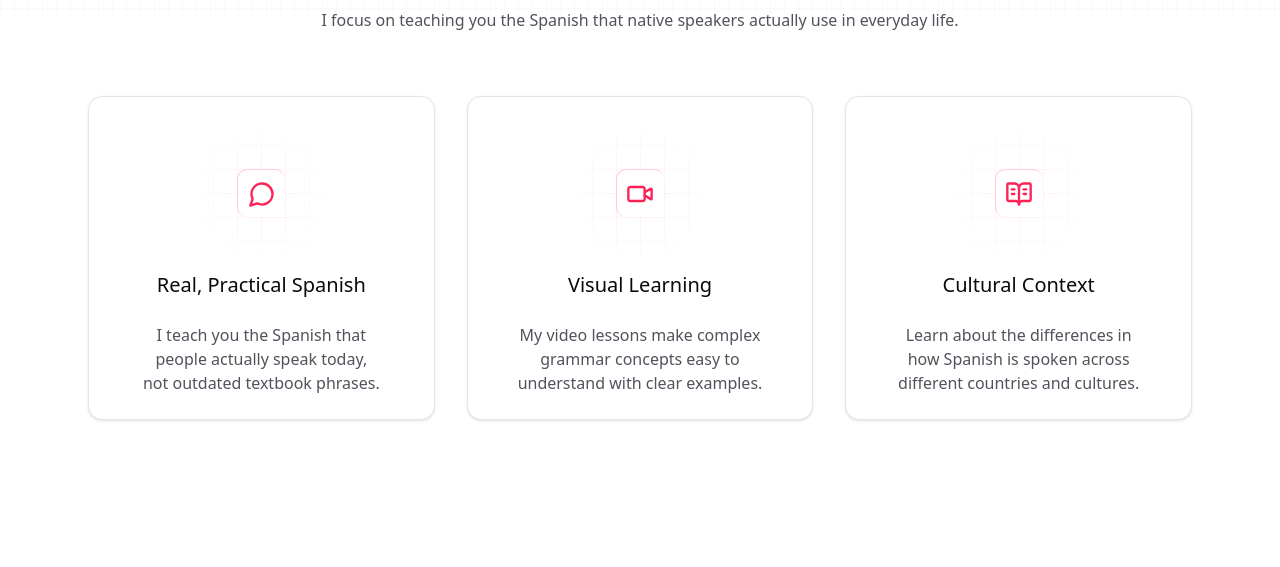
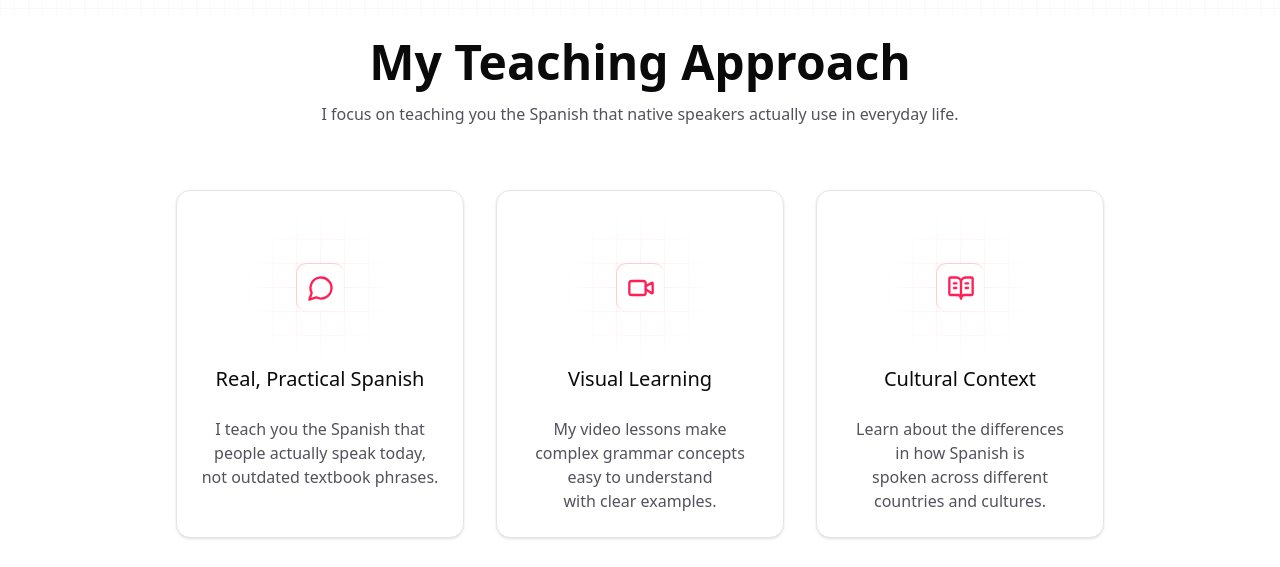
Before and after one commit to Karoll-e/ButterflySpanish-landing, a Next.js app: page / in a window 1280 px wide. Shown: the part 784-1351 px from the top of the page. Built offline with nearby package versions, Linux system fonts and the light colour scheme; no server answers.

Commit message:
Update layout and section components for improved responsiveness and styling

```diff
--- a/app/layout.tsx
+++ b/app/layout.tsx
@@ -25,7 +25,7 @@ export default function RootLayout({
     <html lang="en">
       <body
         className={cn(
-          "min-h-screen font-sans antialiased",
+          "min-h-screen font-sans antialiased px-4 md:px-16 lg:px-22",
           inter.variable,
           inter.variable
         )}
--- a/app/sections/Feautures.tsx
+++ b/app/sections/Feautures.tsx
@@ -34,7 +34,7 @@ export default function Features() {
                     <h2 className="text-balance text-3xl font-semibold lg:text-5xl">My Teaching Approach</h2>
                     <p className=" mt-4 text-zinc-600">I focus on teaching you the Spanish that native speakers actually use in everyday life.</p>
                 </div>
-                <div className="@min-4xl:max-w-full @min-4xl:grid-cols-3 mx-auto mt-8 grid max-w-sm gap-8 *:text-center md:mt-16 ">
+                <div className="@min-4xl:container @min-4xl:grid-cols-3 mx-auto mt-8 grid max-w-sm gap-8 *:text-center md:mt-16 ">
                     {featureCards.map((card, index) => (
                         <Card key={index} className="group shadow-zinc-950/10 hover:shadow-rose-600/20 transition-shadow duration-300 hover:border-rose-200">
                             <CardHeader>
--- a/app/sections/Hero.tsx
+++ b/app/sections/Hero.tsx
@@ -9,7 +9,7 @@ export default function Hero() {
   return (
     <section className="relative">
       {/* <div className="absolute inset-0 opacity-10 bg-[url('/butterfly-pattern.svg')] bg-repeat"></div> */}
-      <div className="container  md:py-24 py-10 mx-auto relative z-10 flex flex-col lg:flex-row items-center gap-12 fo">
+      <div className="container md:py-24 py-10 mx-auto relative z-10 flex flex-col lg:flex-row items-center gap-12 fo">
           <div className="lg:w-1/2 space-y-8 px-4 md:px-0">
             <h1 className="text-5xl md:text-5xl lg:text-6xl font-semibold leading-[110%] tracking-tight text-balance">
               Learn{" "}
--- a/app/sections/Testimonials.tsx
+++ b/app/sections/Testimonials.tsx
@@ -47,7 +47,7 @@ export default async function Testimonials() {
 
   return (
     <section className=" md:py-16 py-12">
-      <div className="mx-auto max-w-6xl space-y-8 px-6 md:space-y-16">
+      <div className="mx-auto container space-y-8 md:space-y-16">
         <div className="relative z-10 mx-auto max-w-xl space-y-6 text-center md:space-y-12">
           <h2 className="text-3xl font-medium lg:text-5xl">
             What My Students Say
@@ -61,7 +61,7 @@ export default async function Testimonials() {
         <div className="grid gap-4 lg:grid-cols-2">
           <TestimonialCard
             comment={featuredComment}
-            className="lg:row-span-2 p-6 bg-rose-50/50 border border-rose-200"
+            className="lg:row-span-2 p-6 bg-rose-50/50 border border-rose-200 "
           />
 
           <div className="grid gap-4 sm:grid-cols-2">
```
